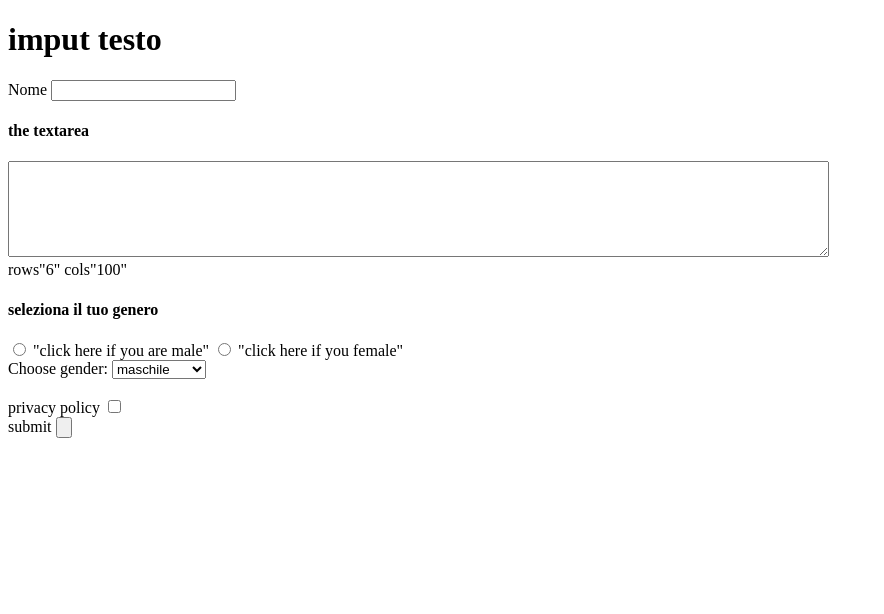
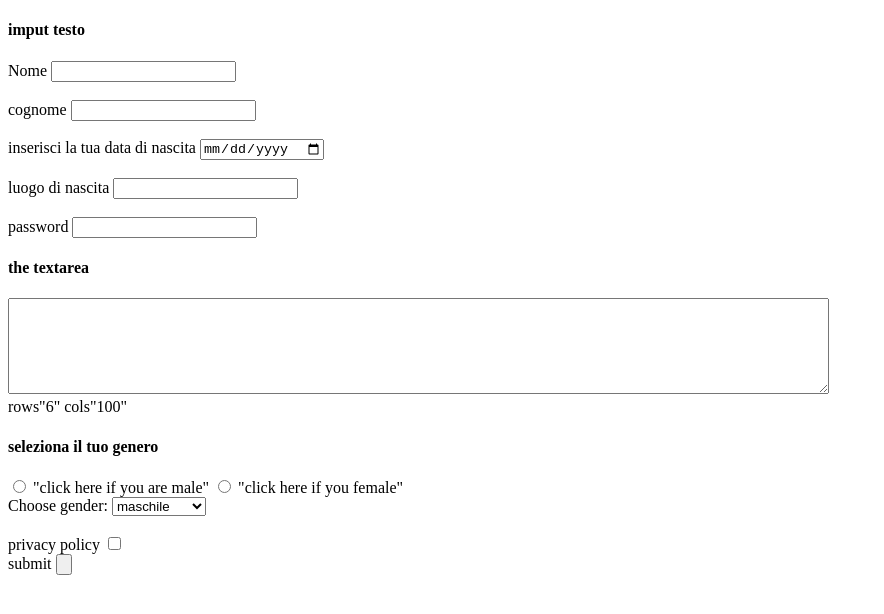
Before and after one commit to JorgeCandelario/MiaTech-, a plain HTML site: page input.html in a window 1280 px wide. Shown: the whole page, without its empty margins (0-884 px from the left). Drawn offline with Linux system fonts and the light colour scheme.

Commit message:
arricchito input con dei label e input

```diff
--- a/imput.html
+++ b/input.html
@@ -1,11 +1,28 @@
 <!DOCTYPE html>
 <html></html>
 <body>
-  <h1>imput testo</h1>
+  <h4>imput testo</h4>
   <form action="/action_page.php" method="get">
     <label for="nome">Nome</label>
-    <input type="text" id="nome" name="nome">
+    <input type="text" id="nome" name="nome"><br></br>
+    <label for="=cognome">cognome</label>
+    <input type="text" id="congnome" name="congnome"><br></br>
+    <label for="data di nascita">inserisci la tua data di nascita</label>
+    <input type="date"><br></br>
+    <label for="città/estero">luogo di nascita</label>
+    <input type="text"><br></br>
+    <label for="password">password</label>
+    <input type="password" size="20" maxlength="10">
+
+
   </form>
+
+
+
+
+
+
+
 
   <!--test area-->
 
@@ -47,6 +64,10 @@
   <input type="button">
 </form>
 
+<!--le label-->
+
+
+
 
 </body>
 </html>
```
